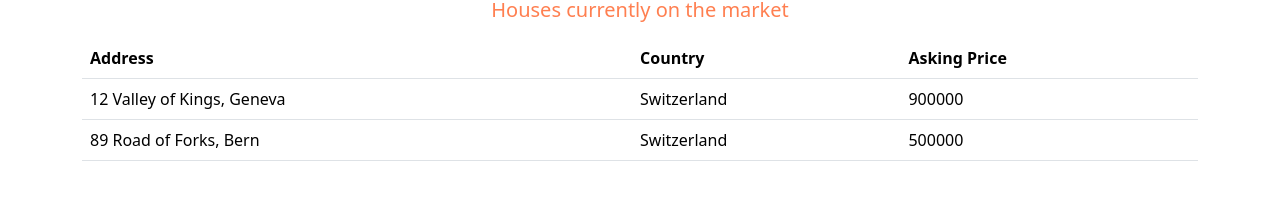
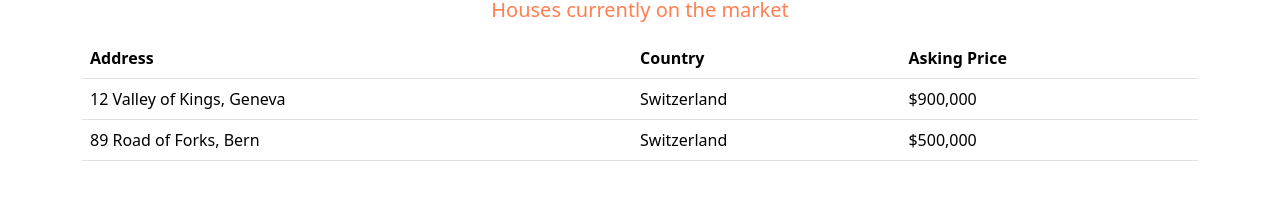
Before and after one commit to ChadHarper811/react_fundamentals_practice_golobomantics, a React (Vite) app: page / in a window 1280 px wide. Shown: the part 176-376 px from the top of the page. Built offline with nearby package versions, Linux system fonts and the light colour scheme.

Commit message:
added new component to handle rows in house list and added currency converter to display prices in US

```diff
--- a/src/components/HouseList.jsx
+++ b/src/components/HouseList.jsx
@@ -1,3 +1,4 @@
+import HouseRow from "./HouseRow";
 
 const houses = [
   {
@@ -31,13 +32,7 @@
           </tr>
         </thead>
         <tbody>
-            {houses.map(h => (
-                <tr key={h.id}>
-                    <td>{h.address}</td>
-                    <td>{h.country}</td>
-                    <td>{h.price}</td>
-                </tr>
-            ))}
+            {houses.map(h => <HouseRow key={h.id} house={h} />)}
         </tbody>
       </table>
     </>
--- /dev/null
+++ b/src/components/HouseRow.jsx
@@ -0,0 +1,13 @@
+import currenyFormatter from "../helpers/currenyFormatter";
+
+const HouseRow = ({house}) => {
+    return (
+        <tr>
+            <td>{house.address}</td>
+            <td>{house.country}</td>
+            <td>{currenyFormatter.format(house.price)}</td>
+        </tr>
+    );
+}
+
+export default HouseRow;
--- /dev/null
+++ b/src/helpers/currenyFormatter.js
@@ -0,0 +1,7 @@
+const currenyFormatter = Intl.NumberFormat("en-US", {
+    style: "currency",
+    currency: "USD",
+    maximumFractionDigits: 0,
+});
+
+export default currenyFormatter;
```
